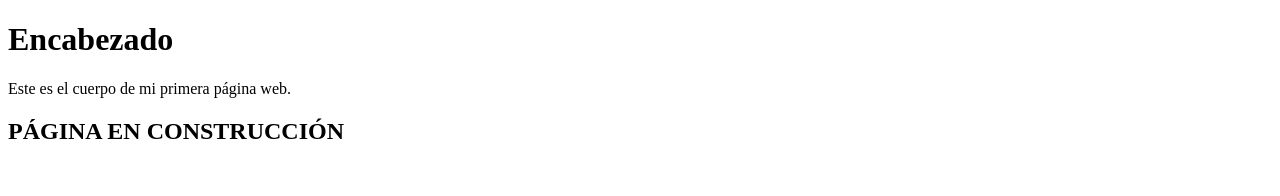
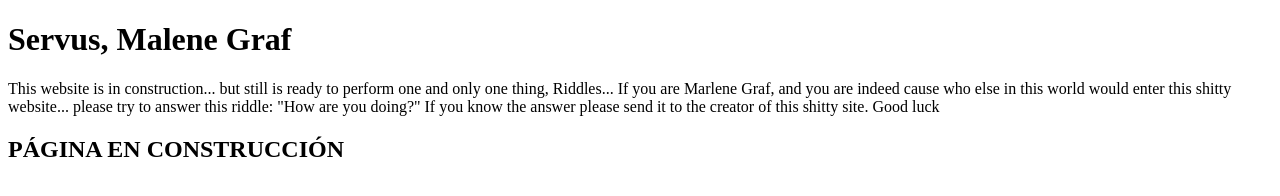
Before and after one commit to epmgs97/epmgs97.github.io, a plain HTML site: page index.html in a window 1280 px wide. Drawn offline with Linux system fonts and the light colour scheme.

Commit message:
Páginaweb

```diff
--- a/index.html
+++ b/index.html
@@ -4,8 +4,19 @@
 	<title>Mi primera página web</title>
 </head>
 <body>
-    <h1>Encabezado</h1>
-    Este es el cuerpo de mi primera página web.
+    <h1>Servus, Malene Graf</h1>
+    This website is in construction... but
+    still is ready to perform one and only one thing,
+    Riddles...
+
+    If you are Marlene Graf, and you are indeed cause
+    who else in this world would enter this shitty website...
+    please try to answer this riddle:
+    "How are you doing?"
+
+    If you know the answer please send it to the creator of
+    this shitty site.
+    Good luck
 
     <h2> PÁGINA EN CONSTRUCCIÓN </h2>
 </body>
```
